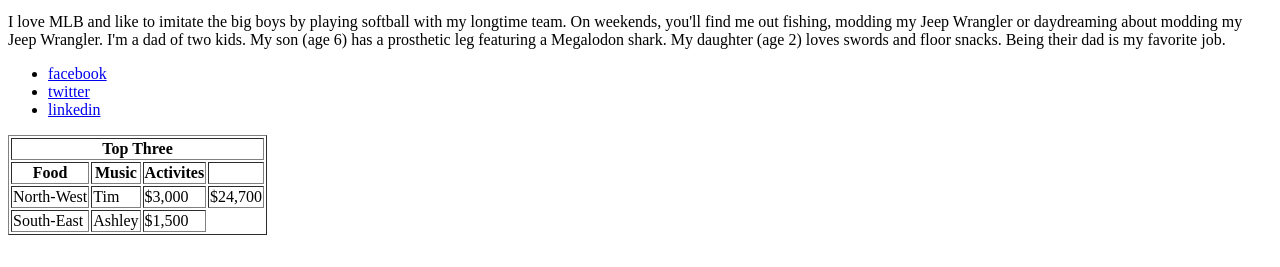
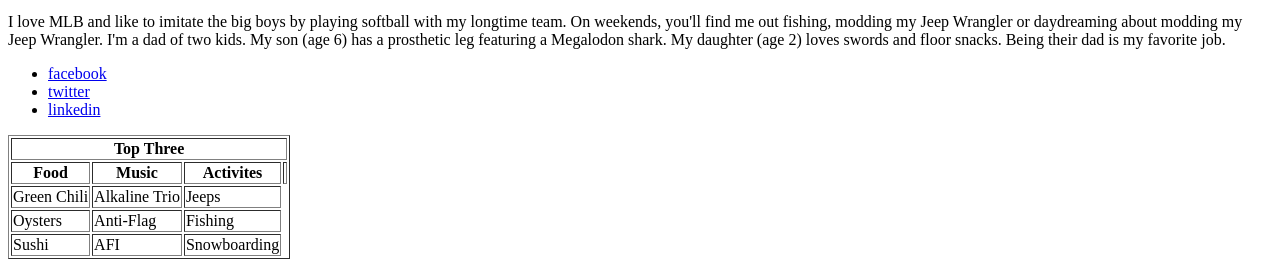
Before and after one commit to JPHebert32/JPHebert32.github.io, a plain HTML site: page index.html in a window 1280 px wide. Shown: the part 557-824 px from the top of the page. Before the commit the page ends 800 px from the top, so only its background shows below. Drawn offline with Linux system fonts and the light colour scheme.

Commit message:
New Table

```diff
--- a/index.html
+++ b/index.html
@@ -31,16 +31,20 @@
     </thead>
     <tbody>
         <tr>
-            <td>North-West</td>
-            <td>Tim</td>
-            <td>$3,000</td>
-            <td>$24,700</td>
+            <td>Green Chili</td>
+            <td>Alkaline Trio</td>
+            <td>Jeeps</td>
         </tr>
         <tr>
-            <td>South-East</td>
-            <td>Ashley</td>
-            <td>$1,500</td>
+            <td>Oysters</td>
+            <td>Anti-Flag</td>
+            <td>Fishing</td>
         </tr>
+        <tr>
+          <td>Sushi</td>
+          <td>AFI</td>
+          <td>Snowboarding</td>
+      </tr>
 </body>
 
 
```
